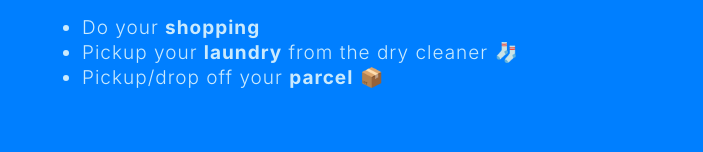
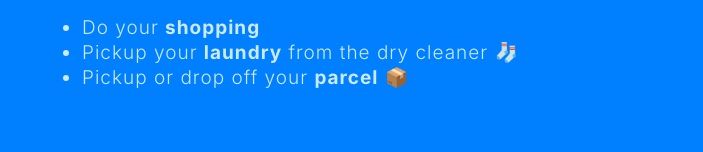
Before and after one commit to drikthereal/totejob, a plain HTML site: page index.html in a window 1280 px wide. Shown: the part 502-654 px from the top of the page, without its empty margins (288-991 px from the left). Drawn offline with Linux system fonts and the light colour scheme; a web font is replaced by a local one.

Commit message:
Update index.html

```diff
--- a/index.html
+++ b/index.html
@@ -210,7 +210,7 @@
                 <ul>
                     <li>Do your <b>shopping</b></li>
                     <li>Pickup your <b>laundry</b> from the dry cleaner 🧦</li>
-                    <li>Pickup/drop off your <b>parcel</b> 📦</li>
+                    <li>Pickup or drop off your <b>parcel</b> 📦</li>
                 </ul>
             </dd>
 
```
